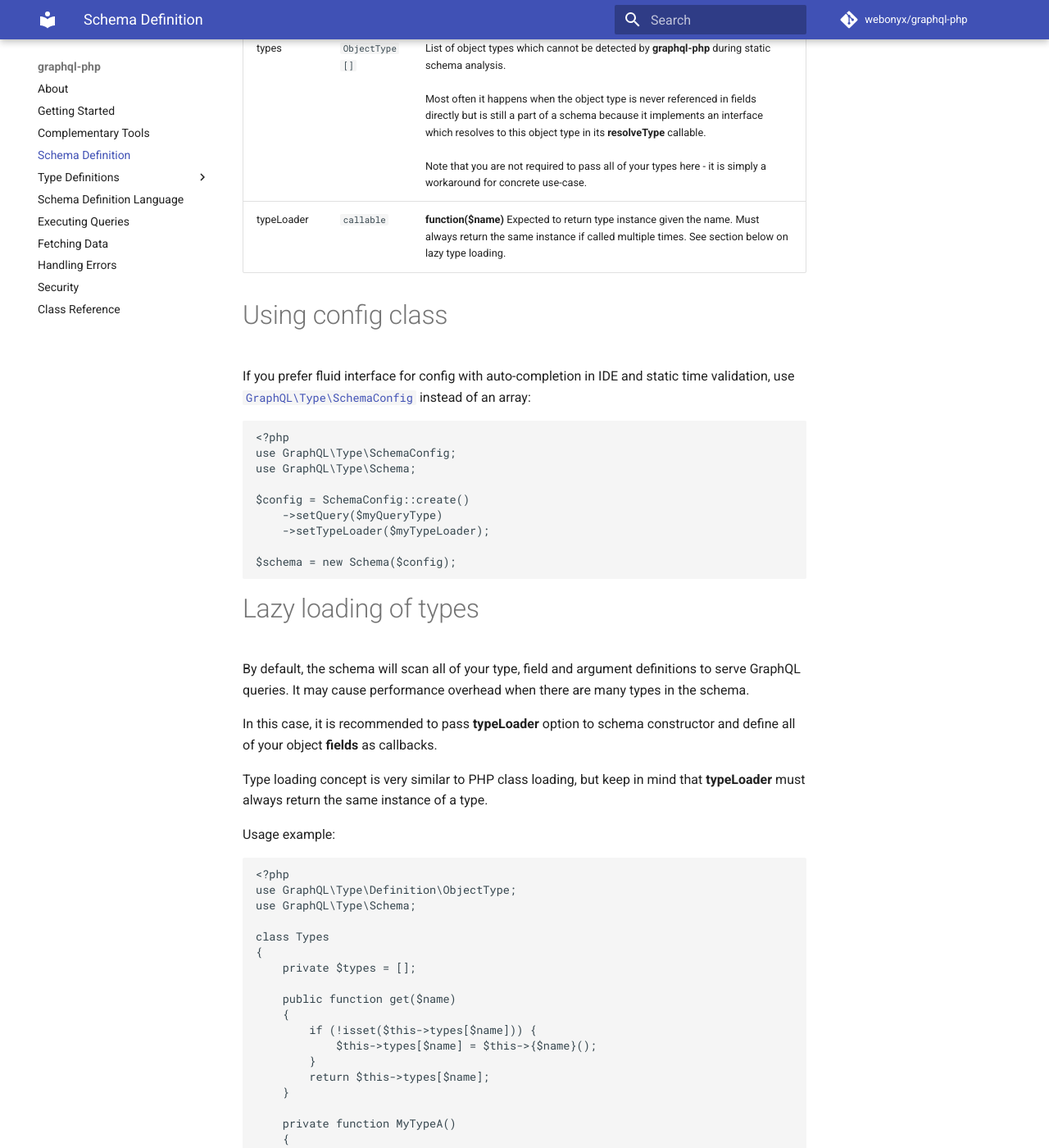
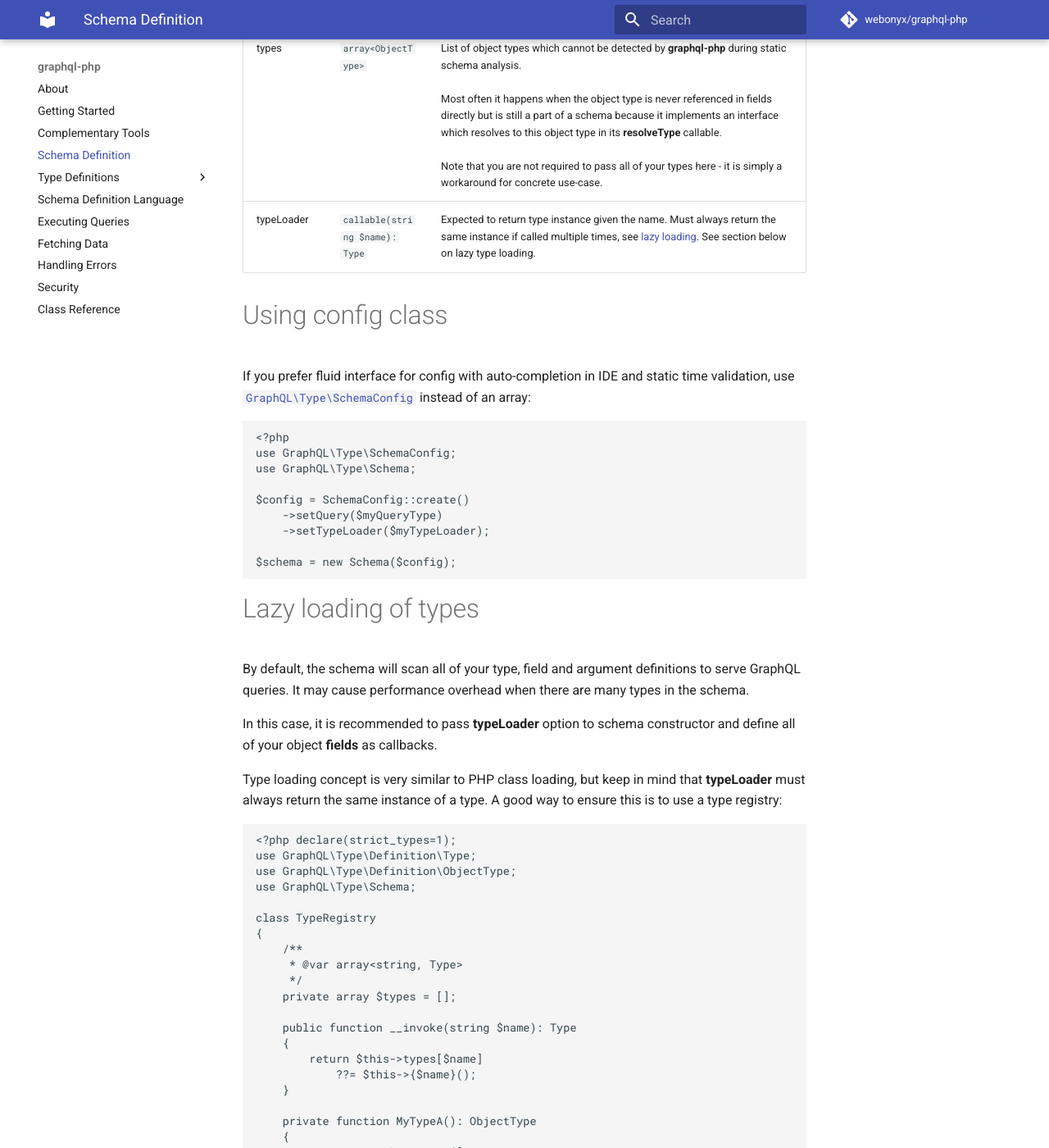
Before and after one commit to webonyx/graphql-php, an MkDocs documentation site: the page built from docs/schema-definition.md, in a window 1280 px wide and 1400 px high, scrolled down 2281 px. Shown: the whole window at 82% size. Built offline with MkDocs 1.6.1 and Material for MkDocs 9.7.7, drawn with Linux system fonts in a browser that asks for light colours; comment, search, counter and statistics services are not loaded; old or Windows-style settings are respelled for this version of MkDocs; some of the changed text lies outside the part shown.

Commit message:
Consolidate type registry implementations

````diff
--- a/docs/schema-definition.md
+++ b/docs/schema-definition.md
@@ -86,9 +86,9 @@ Option       | Type     | Notes
 query        | `ObjectType` | **Required.** Object type (usually named "Query") containing root-level fields of your read API
 mutation     | `ObjectType` | Object type (usually named "Mutation") containing root-level fields of your write API
 subscription     | `ObjectType` | Reserved for future subscriptions implementation. Currently presented for compatibility with introspection query of **graphql-js**, used by various clients (like Relay or GraphiQL)
-directives  | `Directive[]` | A full list of [directives](type-definitions/directives.md) supported by your schema. By default, contains built-in **@skip** and **@include** directives.<br><br> If you pass your own directives and still want to use built-in directives - add them explicitly. For example:<br><br> *array_merge(GraphQL::getStandardDirectives(), [$myCustomDirective]);*
-types     | `ObjectType[]` | List of object types which cannot be detected by **graphql-php** during static schema analysis.<br><br>Most often it happens when the object type is never referenced in fields directly but is still a part of a schema because it implements an interface which resolves to this object type in its **resolveType** callable. <br><br> Note that you are not required to pass all of your types here - it is simply a workaround for concrete use-case.
-typeLoader     | `callable` | **function($name)** Expected to return type instance given the name. Must always return the same instance if called multiple times. See section below on lazy type loading.
+directives  | `array<Directive>` | A full list of [directives](type-definitions/directives.md) supported by your schema. By default, contains built-in **@skip** and **@include** directives.<br><br> If you pass your own directives and still want to use built-in directives - add them explicitly. For example:<br><br> *array_merge(GraphQL::getStandardDirectives(), [$myCustomDirective]);*
+types     | `array<ObjectType>` | List of object types which cannot be detected by **graphql-php** during static schema analysis.<br><br>Most often it happens when the object type is never referenced in fields directly but is still a part of a schema because it implements an interface which resolves to this object type in its **resolveType** callable. <br><br> Note that you are not required to pass all of your types here - it is simply a workaround for concrete use-case.
+typeLoader     | `callable(string $name): Type` | Expected to return type instance given the name. Must always return the same instance if called multiple times, see [lazy loading](#lazy-loading-of-types). See section below on lazy type loading.
 
 # Using config class
 If you prefer fluid interface for config with auto-completion in IDE and static time validation,
@@ -114,53 +114,58 @@ In this case, it is recommended to pass **typeLoader** option to schema construc
 of your object **fields** as callbacks.
 
 Type loading concept is very similar to PHP class loading, but keep in mind that **typeLoader** must
-always return the same instance of a type.
+always return the same instance of a type. A good way to ensure this is to use a type registry:
 
-Usage example:
 ```php
-<?php
+<?php declare(strict_types=1);
+use GraphQL\Type\Definition\Type;
 use GraphQL\Type\Definition\ObjectType;
 use GraphQL\Type\Schema;
 
-class Types
+class TypeRegistry
 {
-    private $types = [];
+    /**
+     * @var array<string, Type>
+     */
+    private array $types = [];
 
-    public function get($name)
+    public function __invoke(string $name): Type
     {
-        if (!isset($this->types[$name])) {
-            $this->types[$name] = $this->{$name}();
-        }
-        return $this->types[$name];
+        return $this->types[$name]
+            ??= $this->{$name}();
     }
 
-    private function MyTypeA()
+    private function MyTypeA(): ObjectType
     {
         return new ObjectType([
             'name' => 'MyTypeA',
-            'fields' => function() {
-                return [
-                    'b' => ['type' => $this->get('MyTypeB')]
-                ];
-            }
+            'fields' => fn() => [
+                'b' => [
+                    'type' => $this('MyTypeB')
+                ],
+            ]
         ]);
     }
 
-    private function MyTypeB()
+    private function MyTypeB(): ObjectType
     {
         // ...
     }
 }
 
-$registry = new Types();
+$typeRegistry = new TypeRegistry();
 
 $schema = new Schema([
-    'query' => $registry->get('Query'),
-    'typeLoader' => function($name) use ($registry) {
-        return $registry->get($name);
-    }
+    'query' => $typeRegistry('Query'),
+    'typeLoader' => $typeRegistry,
 ]);
 ```
+
+You can automate this registry as you wish to reduce boilerplate or even
+introduce Dependency Injection Container if your types have other dependencies.
+
+Alternatively, all methods of the registry could be static - then there is no need
+to pass it in the constructor - instead use **TypeRegistry::myAType()** in your type definitions.
 
 # Schema Validation
 By default, the schema is created with only shallow validation of type and field definitions
````
Also changed, not shown: docs/best-practices.md (deleted, +0 -52 lines), docs/type-definitions/object-types.md (+1 -1 lines).
